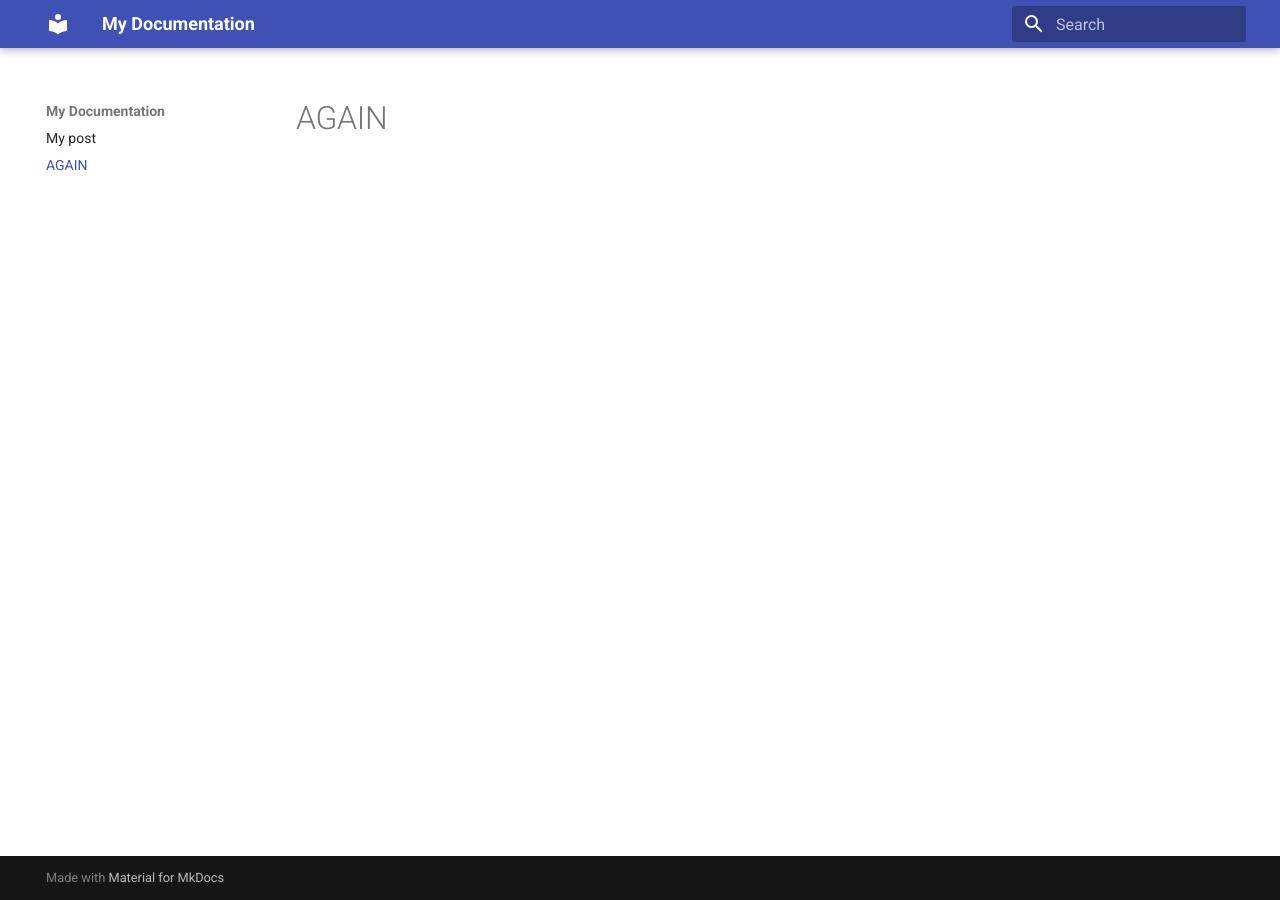
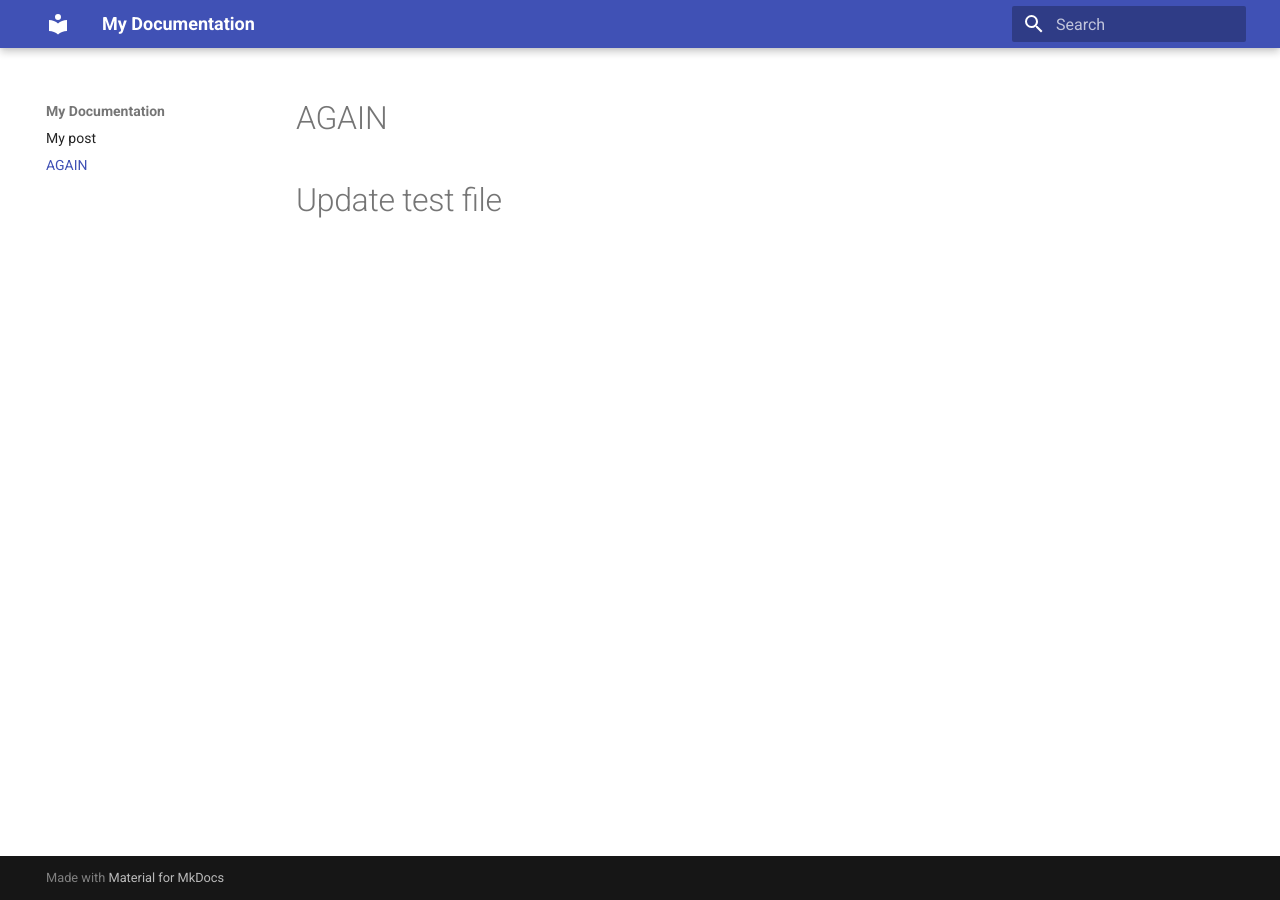
Before and after one commit to Code-dot-mil/two-steps-eval, an MkDocs documentation site: the page built from docs/test.md, in a window 1280 px wide. Built offline with MkDocs 1.6.1 and Material for MkDocs 9.7.7, drawn with Linux system fonts in a browser that asks for light colours.

Commit message:
Update test.md in docs folder

```diff
--- a/docs/test.md
+++ b/docs/test.md
@@ -1 +1,2 @@
 # AGAIN
+# Update test file
```
